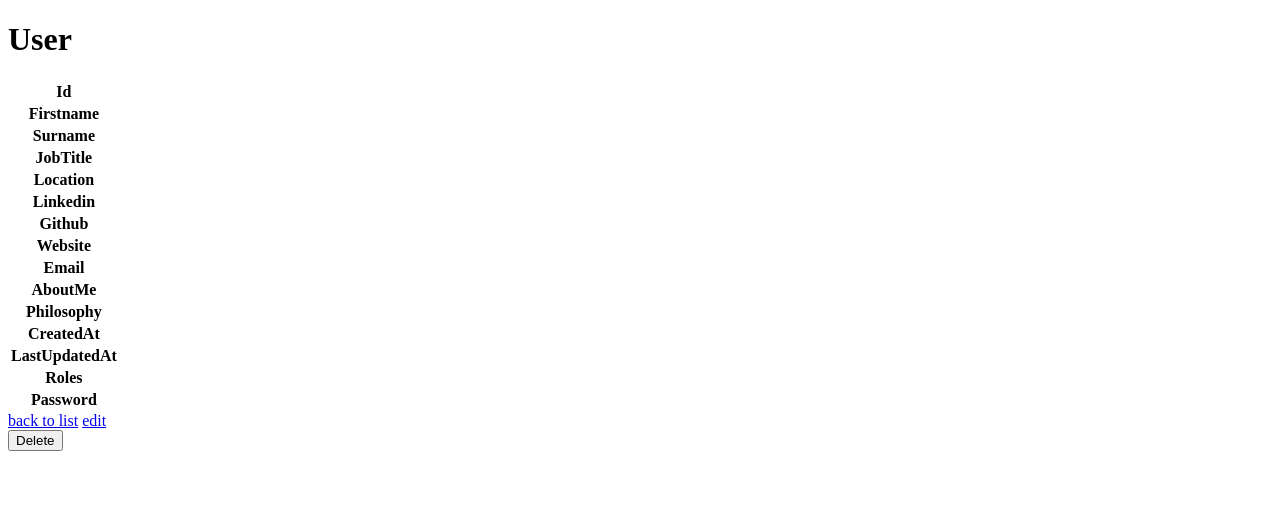
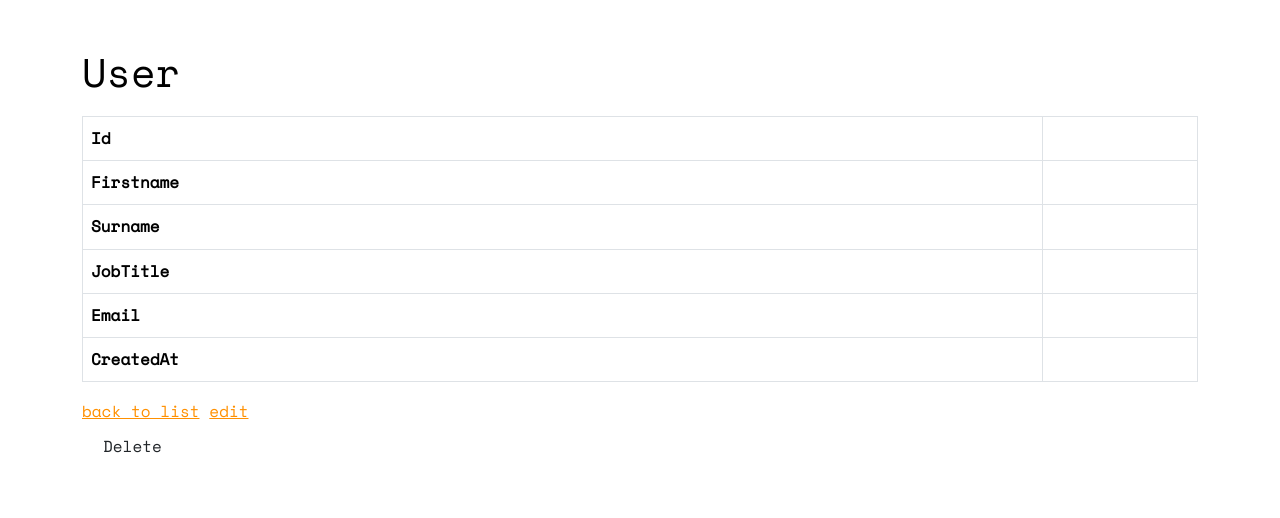
Before and after one commit to jjsmyth1984/symfony-personal-homepage, a Symfony app: template templates/user/show.html.twig in a window 1280 px wide. Shown: the top 518 px of the page. Run offline with Twig, Linux system fonts and the light colour scheme; the template is opened without the code that fills it, so the values that code supplies are empty; style sheets or scripts are compiled from the project's sources; some libraries are stand-ins or nearby versions.

Commit message:
Adding basic table styles to user viewing table.

```diff
--- a/templates/user/show.html.twig
+++ b/templates/user/show.html.twig
@@ -3,12 +3,15 @@
 {% block title %}User{% endblock %}
 
 {% block body %}
+
+<div class="container table-responsive py-5">
+
     <h1>User</h1>
 
-    <table class="table">
+    <table class="table table-bordered table-hover">
         <tbody>
             <tr>
-                <th>Id</th>
+                <th scope="row">Id</th>
                 <td>{{ user.id }}</td>
             </tr>
             <tr>
@@ -24,48 +27,12 @@
                 <td>{{ user.jobTitle }}</td>
             </tr>
             <tr>
-                <th>Location</th>
-                <td>{{ user.location }}</td>
-            </tr>
-            <tr>
-                <th>Linkedin</th>
-                <td>{{ user.linkedin }}</td>
-            </tr>
-            <tr>
-                <th>Github</th>
-                <td>{{ user.github }}</td>
-            </tr>
-            <tr>
-                <th>Website</th>
-                <td>{{ user.website }}</td>
-            </tr>
-            <tr>
                 <th>Email</th>
                 <td>{{ user.email }}</td>
             </tr>
             <tr>
-                <th>AboutMe</th>
-                <td>{{ user.aboutMe }}</td>
-            </tr>
-            <tr>
-                <th>Philosophy</th>
-                <td>{{ user.philosophy }}</td>
-            </tr>
-            <tr>
                 <th>CreatedAt</th>
                 <td>{{ user.createdAt ? user.createdAt|date('Y-m-d H:i:s') : '' }}</td>
-            </tr>
-            <tr>
-                <th>LastUpdatedAt</th>
-                <td>{{ user.lastUpdatedAt ? user.lastUpdatedAt|date('Y-m-d H:i:s') : '' }}</td>
-            </tr>
-            <tr>
-                <th>Roles</th>
-                <td>{{ user.roles ? user.roles|json_encode : '' }}</td>
-            </tr>
-            <tr>
-                <th>Password</th>
-                <td>{{ user.password }}</td>
             </tr>
         </tbody>
     </table>
@@ -75,4 +42,13 @@
     <a href="{{ path('app_user_edit', {'id': user.id}) }}">edit</a>
 
     {{ include('user/_delete_form.html.twig') }}
+
+</div>
 {% endblock %}
+
+{% block stylesheets %}
+    <link rel="stylesheet" href="{{ asset('styles/project/homepage/index.css') }}">
+{% endblock %}
+{% block importmap %}
+    {{ importmap(['app_homepage', 'app_contact_us']) }}
+{% endblock %}
```
